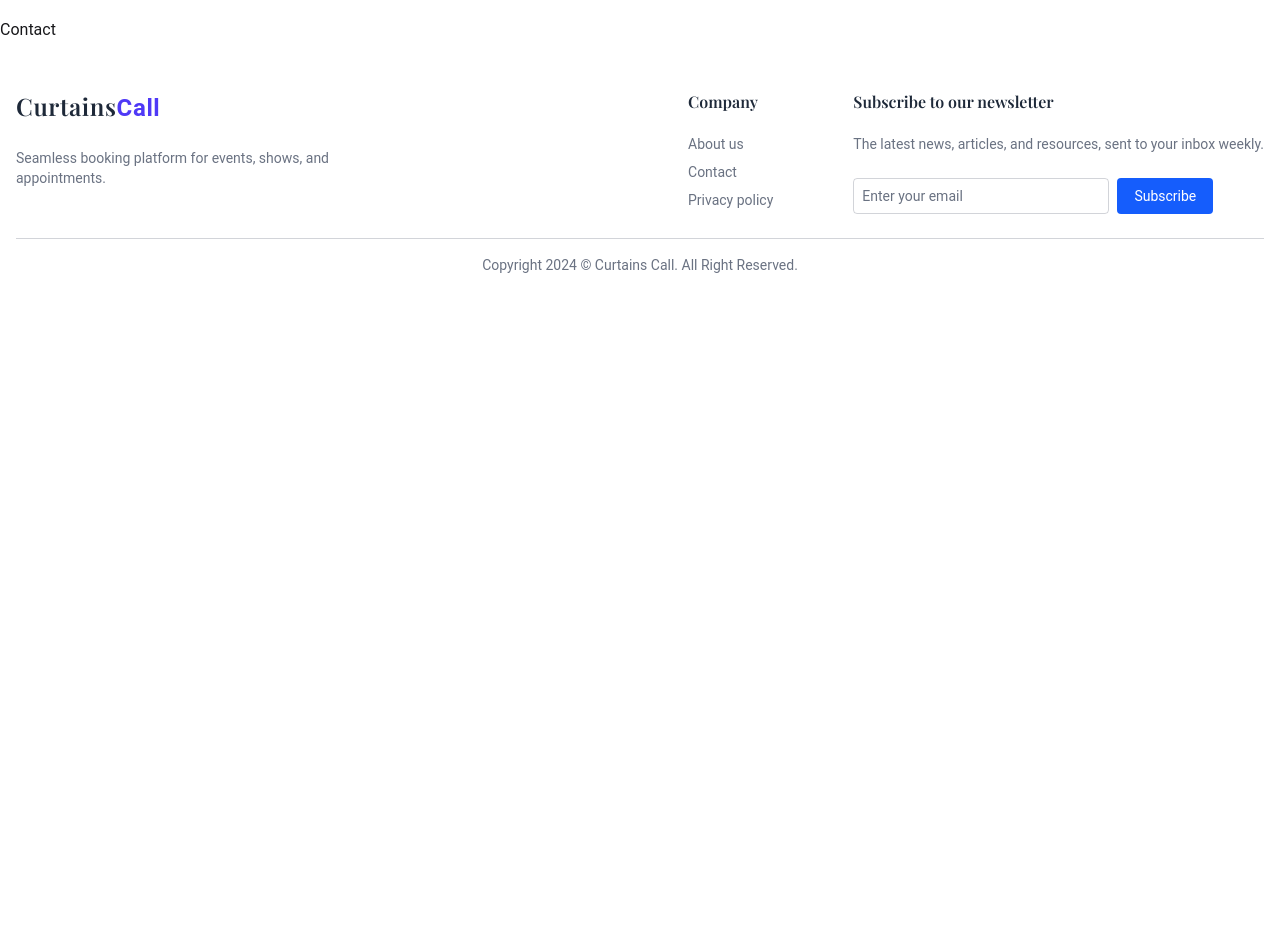
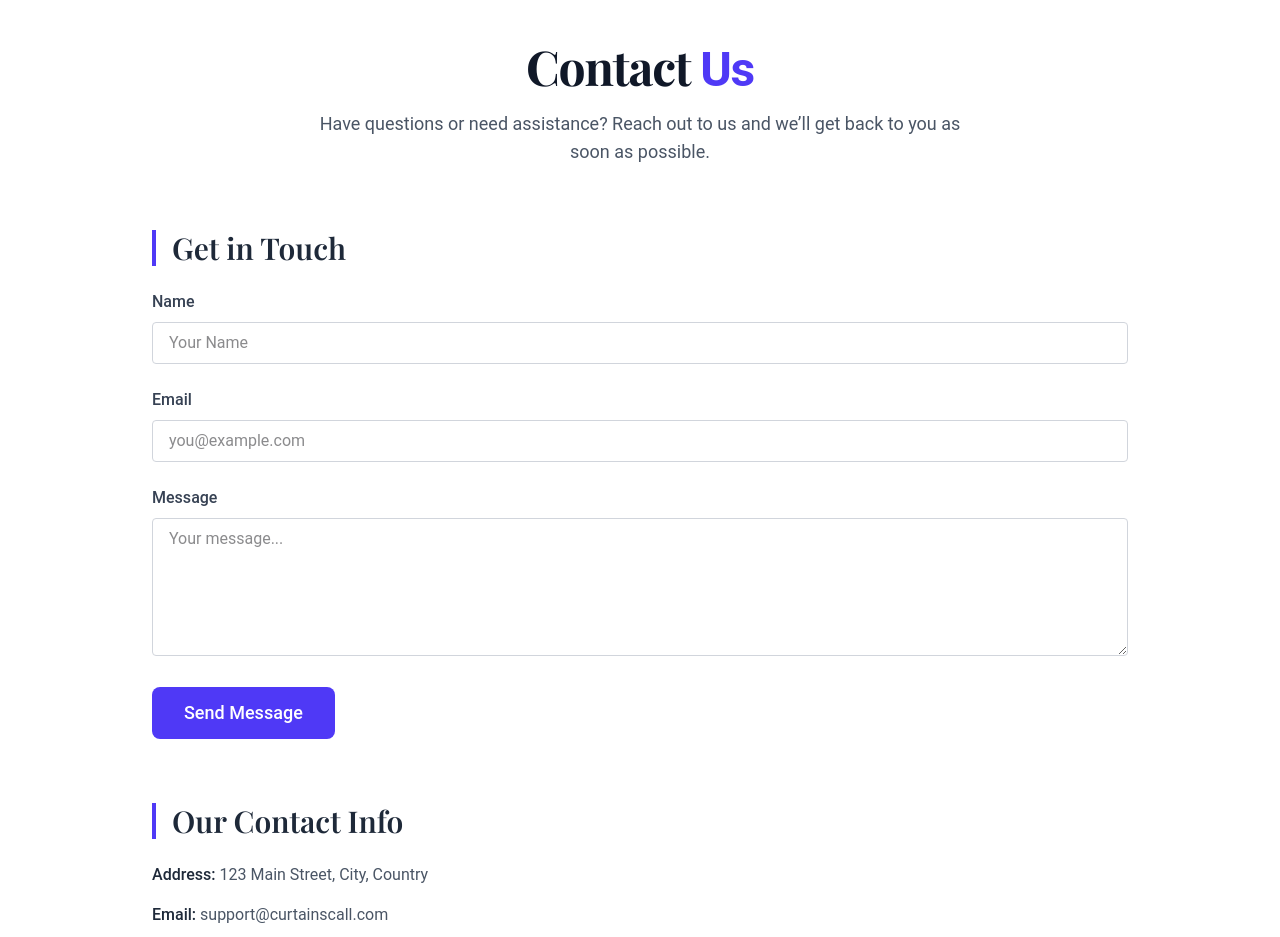
Before and after one commit to ajkacca457/curtain-call, a React (Vite) app in the folder client/: page /contact in a window 1280 px wide. Shown: the part 55-992 px from the top of the page. Before the commit the page ends 800 px from the top, so only its background shows below. Built offline with nearby package versions, Linux system fonts and the light colour scheme; no server answers; a web font is replaced by a local one.

Commit message:
add contact page

```diff
--- a/client/src/pages/Contact.jsx
+++ b/client/src/pages/Contact.jsx
@@ -2,7 +2,87 @@ import React from 'react'
 
 const Contact = () => {
   return (
-    <div>Contact</div>
+    <div className="p-6 max-w-5xl mx-auto">
+      {/* Page Header */}
+      <header className="text-center mb-16">
+        <h1 className="text-5xl font-bold text-gray-900 mb-4 tracking-tight">
+          Contact <span className="text-indigo-600">Us</span>
+        </h1>
+        <p className="text-gray-600 text-lg max-w-2xl mx-auto">
+          Have questions or need assistance? Reach out to us and we’ll get back to you as soon as possible.
+        </p>
+      </header>
+
+      {/* Contact Form */}
+      <section className="mb-16">
+        <h2 className="text-3xl font-semibold text-gray-800 mb-6 border-l-4 border-indigo-600 pl-4">
+          Get in Touch
+        </h2>
+        <form className="space-y-6">
+          <div>
+            <label className="block text-gray-700 font-medium mb-2" htmlFor="name">
+              Name
+            </label>
+            <input
+              type="text"
+              id="name"
+              placeholder="Your Name"
+              className="w-full border border-gray-300 rounded px-4 py-2 focus:ring-2 ring-indigo-600 outline-none"
+            />
+          </div>
+          <div>
+            <label className="block text-gray-700 font-medium mb-2" htmlFor="email">
+              Email
+            </label>
+            <input
+              type="email"
+              id="email"
+              placeholder="you@example.com"
+              className="w-full border border-gray-300 rounded px-4 py-2 focus:ring-2 ring-indigo-600 outline-none"
+            />
+          </div>
+          <div>
+            <label className="block text-gray-700 font-medium mb-2" htmlFor="message">
+              Message
+            </label>
+            <textarea
+              id="message"
+              rows="5"
+              placeholder="Your message..."
+              className="w-full border border-gray-300 rounded px-4 py-2 focus:ring-2 ring-indigo-600 outline-none"
+            />
+          </div>
+          <button
+            type="submit"
+            className="bg-indigo-600 text-white px-8 py-3 rounded-lg hover:bg-indigo-700 transition text-lg font-medium"
+          >
+            Send Message
+          </button>
+        </form>
+      </section>
+
+      {/* Contact Info */}
+      <section className="mb-16">
+        <h2 className="text-3xl font-semibold text-gray-800 mb-6 border-l-4 border-indigo-600 pl-4">
+          Our Contact Info
+        </h2>
+        <div className="space-y-4 text-gray-600">
+          <p><span className="font-medium text-gray-800">Address:</span> 123 Main Street, City, Country</p>
+          <p><span className="font-medium text-gray-800">Email:</span> support@curtainscall.com</p>
+          <p><span className="font-medium text-gray-800">Phone:</span> +1 234 567 8900</p>
+        </div>
+      </section>
+
+      {/* Map Placeholder */}
+      <section className="mb-16">
+        <h2 className="text-3xl font-semibold text-gray-800 mb-6 border-l-4 border-indigo-600 pl-4">
+          Find Us Here
+        </h2>
+        <div className="w-full h-64 bg-gray-200 rounded flex items-center justify-center text-gray-500">
+          Map Placeholder
+        </div>
+      </section>
+    </div>
   )
 }
 
```
